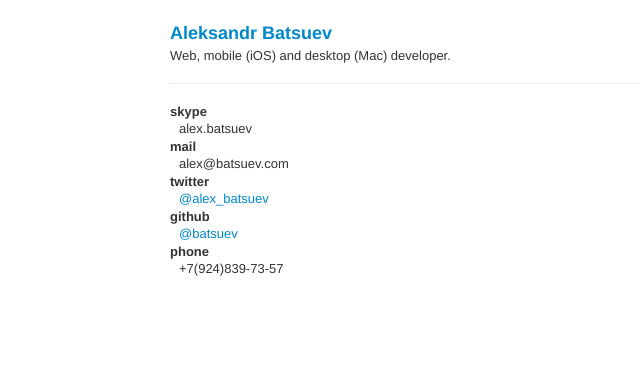
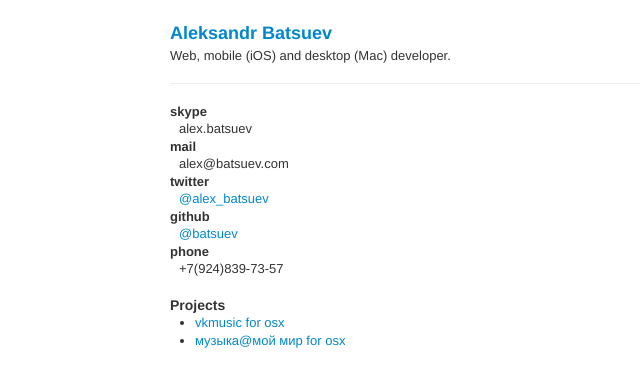
Before and after one commit to batsuev/batsuev.github.com, a plain HTML site: page index.html in a window 1280 px wide. Shown: the whole page, without its empty margins (0-640 px from the left). Drawn offline with Linux system fonts and the light colour scheme.

Commit message:
minor update: osx projects

```diff
--- a/index.html
+++ b/index.html
@@ -30,6 +30,12 @@
 
         <dt>phone</dt>
         <dd>+7(924)839-73-57</dd>
+      </dl>
+      <h4>Projects</h4>
+      <ul>
+        <li><a href="http://thundras.com/vkmusic">vkmusic for osx</a></li>
+        <li><a href="http://thundras.com/moimirmusic/">музыка@мой мир for osx</a></li>
+      </ul>
     </div>
 
 <script type="text/javascript">
```
